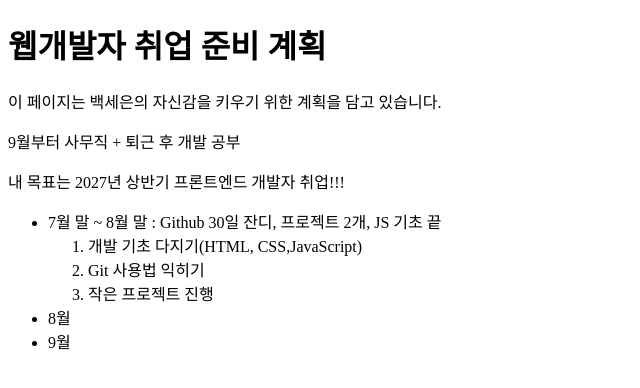
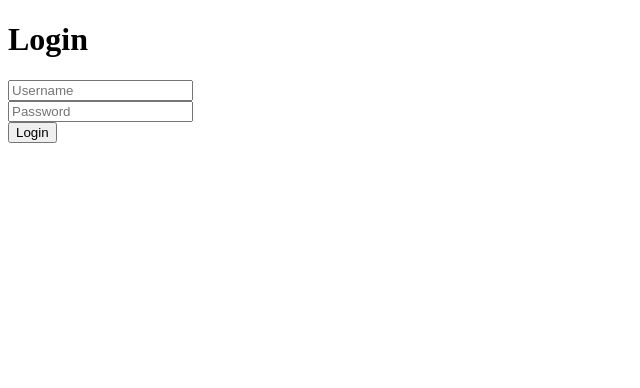
Before and after one commit to 103boxx/project, a plain HTML site: page index.html in a window 1280 px wide. Shown: the whole page, without its empty margins (0-640 px from the left). Drawn offline with Linux system fonts and the light colour scheme.

```diff
--- a/index.html
+++ b/index.html
@@ -3,25 +3,14 @@
 <head>
     <meta charset="UTF-8">
     <meta name="viewport" content="width=device-width, initial-scale=1.0">
-    <title>웹개발자 취준 계획</title>
+    <title>login</title>
 </head>
 <body>
-    <h1>웹개발자 취업 준비 계획</h1>
-    <p>이 페이지는 백세은의 자신감을 키우기 위한 계획을 담고 있습니다.</p>
-    <p>9월부터 사무직 + 퇴근 후 개발 공부</p>
-    <p>내 목표는 2027년 상반기 프론트엔드 개발자 취업!!!</p>
-
-    <ul>
-        <li>7월 말 ~  8월 말
-            : Github 30일 잔디, 프로젝트 2개, JS 기초 끝
-        </li>
-        <ol>
-            <li>개발 기초 다지기(HTML, CSS,JavaScript)</li>
-            <li>Git 사용법 익히기</li>
-            <li>작은 프로젝트 진행</li>
-        </ol>
-        <li>8월</li>
-        <li>9월</li>
-    </ul>
+    <h1>Login</h1>
+    <input type="text" placeholder="Username">
+    <br>
+    <input type="password" placeholder="Password">
+    <br>
+    <button>Login</button>
 </body>
 </html>
```
Also changed, not shown: mini1.html (added, +20 -0 lines), profile.html (added, +12 -0 lines), Profile.png (added), basics.js (added).
